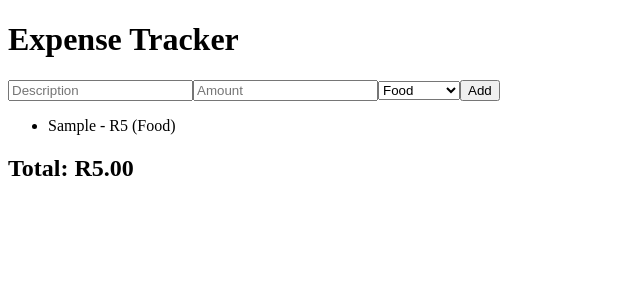
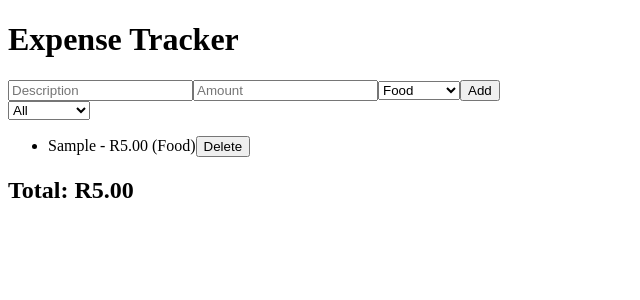
Before and after one commit to Tumelo-Tutubala/expense-tracker, a React (Vite) app in the folder expense-tracker/: page / in a window 1280 px wide. Both pictures are taken after typing "Sample", "5" into the empty fields and a click on the button "Add". Shown: the top 300 px of the page, without its empty margins (0-640 px from the left). Built offline with nearby package versions, Linux system fonts and the light colour scheme.

Commit message:
Add delete and category filter

```diff
--- a/expense-tracker/src/App.jsx
+++ b/expense-tracker/src/App.jsx
@@ -2,20 +2,32 @@ import { useState } from "react";
 import ExpenseForm from "./components/ExpenseForm";
 import ExpenseList from "./components/ExpenseList";
 import ExpenseSummary from "./components/ExpenseSummary";
+import FilterBar from "./components/FilterBar";
 
 function App() {
     const [expenses, setExpenses] = useState([]);
+    const [filter, setFilter] = useState("All");
+
+    const visibleExpenses =
+        filter === "All"
+            ? expenses
+            : expenses.filter((expense) => expense.category === filter);
 
     function addExpense(expense) {
         setExpenses([...expenses, expense]);
+    }
+
+    function deleteExpense(id) {
+        setExpenses(expenses.filter((expense) => expense.id !== id));
     }
 
     return (
         <div>
             <h1>Expense Tracker</h1>
             <ExpenseForm onAdd={addExpense} />
-            <ExpenseList expenses={expenses} />
-            <ExpenseSummary expenses={expenses} />
+            <FilterBar filter={filter} setFilter={setFilter} />
+            <ExpenseList expenses={visibleExpenses} onDelete={deleteExpense} />
+            <ExpenseSummary expenses={visibleExpenses} />
         </div>
     );
 }
--- a/expense-tracker/src/components/ExpenseList.jsx
+++ b/expense-tracker/src/components/ExpenseList.jsx
@@ -1,12 +1,15 @@
-function ExpenseList({ expenses }) {
+function ExpenseList({ expenses,onDelete}) {
     return (
+<div className="ExpenseList">
         <ul>
             {expenses.map((expense) => (
                 <li key={expense.id}>
-                    {expense.description} - R{expense.amount} ({expense.category})
+                    {expense.description} - R{expense.amount.toFixed(2)} ({expense.category})
+                    <button onClick={() => onDelete(expense.id)}>Delete</button>
                 </li>
             ))}
         </ul>
+        </div>
     );
 }
 
--- a/expense-tracker/src/components/FilterBar.jsx
+++ b/expense-tracker/src/components/FilterBar.jsx
@@ -1,8 +1,14 @@
-export default function FilterBar({}) {
+export default function FilterBar({filter,setFilter}) {
     return(
         <div className="FilterBar">
-
-
+            <select value={filter} onChange={(e) => setFilter(e.target.value)}>
+                <option>All</option>
+                <option>Food</option>
+                <option>Transport</option>
+                <option>Education</option>
+                <option>Bills</option>
+                <option>Other</option>
+            </select>
         </div>
     );
 }
```
